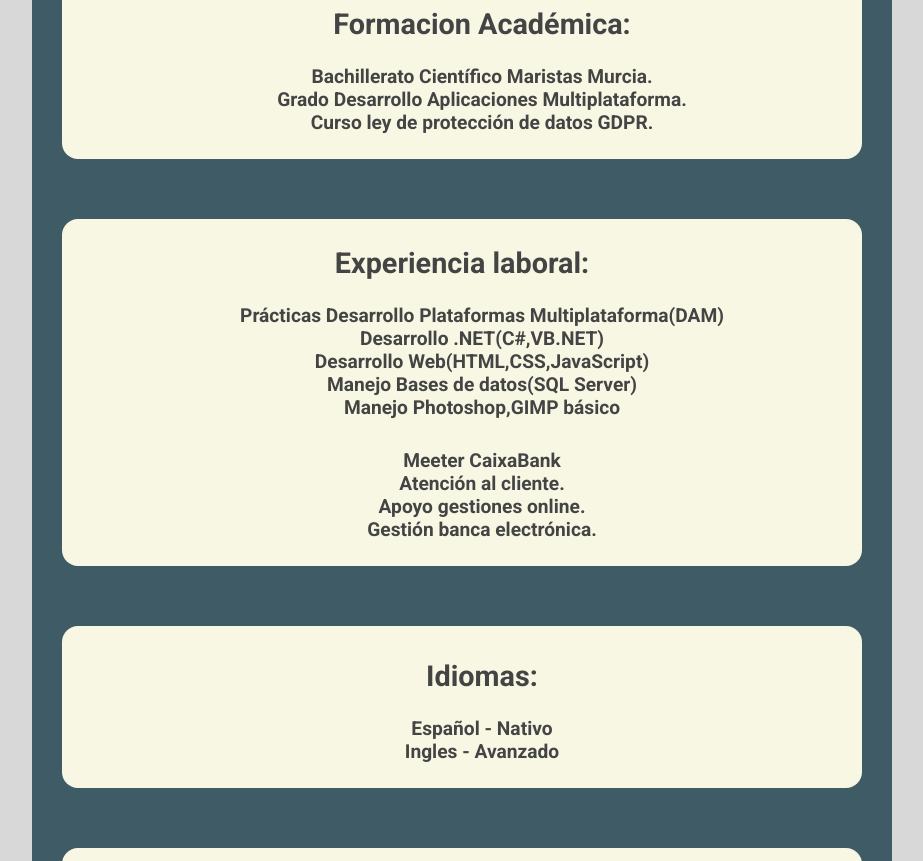
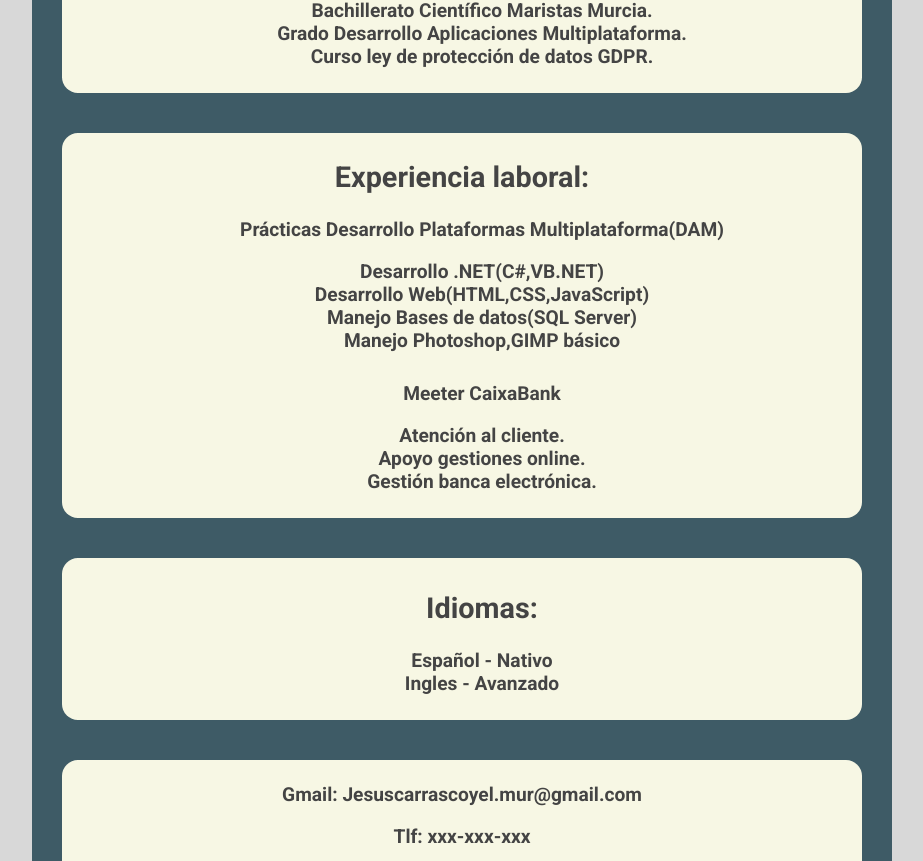
Before and after one commit to Jesuscy/Bootcamp, a plain HTML site: page 01.CurriculumCss/01-Curriculum.html in a window 1280 px wide. Shown: the part 685-1546 px from the top of the page, without its empty margins (178-1101 px from the left). Drawn offline with Linux system fonts and the light colour scheme.

Commit message:
cambios CV

```diff
--- a/01.CurriculumCss/01-Curriculum.css
+++ b/01.CurriculumCss/01-Curriculum.css
@@ -22,7 +22,7 @@
     background-color:rgb(247, 247, 228);
     align-items: center;
     list-style: none;
-    margin-top: 60px;
+    margin-top: 40px;
     padding-top: 3px;
     padding-bottom: 6px;
     text-align: center;
@@ -39,9 +39,3 @@
 #presentacion{
     font-weight: 600;
 }
-
-#infoContacto{
-
-
-
-}
--- a/01.CurriculumCss/01-Curriculum.html
+++ b/01.CurriculumCss/01-Curriculum.html
@@ -47,7 +47,7 @@
         </div>
 
         <div id="formacion" class="cv-content">
-            <ul style="margin-top: 30px; list-style: none;">
+            <ul style="margin-top: 10px; list-style: none;">
                 <h2>
                     Formacion Académica:</h2>
                 <li>
@@ -71,7 +71,7 @@
                 Experiencia laboral:</h2>
 
             <ul style="list-style: none;">
-                <strong>Prácticas Desarrollo Plataformas Multiplataforma(DAM)</strong>
+                <p style="font-weight: 600;">Prácticas Desarrollo Plataformas Multiplataforma(DAM)</p>
                 <li><strong>Desarrollo .NET(C#,VB.NET)</strong></li>
                 <li><strong>Desarrollo Web(HTML,CSS,JavaScript)</strong></li>
                 <li><strong>Manejo Bases de datos(SQL Server)</strong></li>
@@ -79,7 +79,7 @@
 
             </ul>
 
-            <ul style="margin-top: 30px; list-style: none;  text-align: center;"> <strong>Meeter CaixaBank</strong>
+            <ul style="margin-top: 30px; list-style: none;  text-align: center;"> <p style="font-weight: 600;">Meeter CaixaBank</p>
 
                 <li><strong>Atención al cliente.</strong></li>
                 <li><strong>Apoyo gestiones online.</strong></li>
@@ -105,10 +105,10 @@
         </div>
         <div class="cv-content" id="infoContacto">
             <div>
-                <p>Gmail: Jesuscarrascoyel.mur@gmail.com</p>
+                <p style="font-weight: 600;">Gmail: Jesuscarrascoyel.mur@gmail.com</p>
             </div>
             <div>
-                <p>Tlf: xxx-xxx-xxx</p>
+                <p style="font-weight: 600;">Tlf: xxx-xxx-xxx</p>
                 <a href="www.linkedin.com/in/jesús-carrasco-yelo-480100247">
                     <img src="linkedin_black_logo_icon_147114.png" alt="Descripción de la imagen">
                 </a>
```
